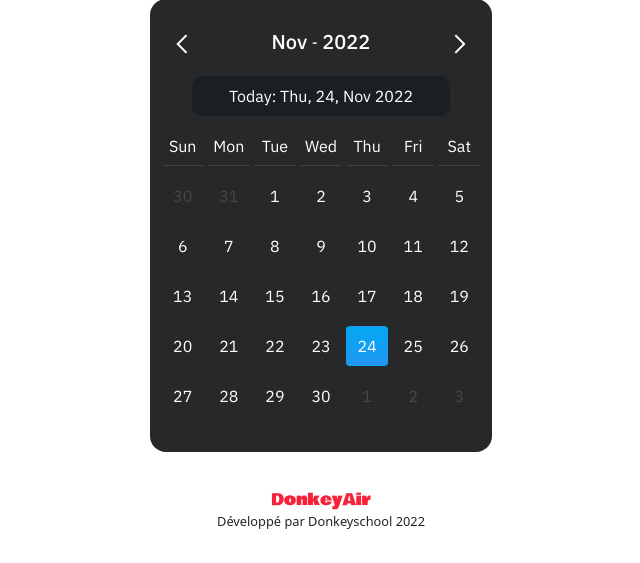
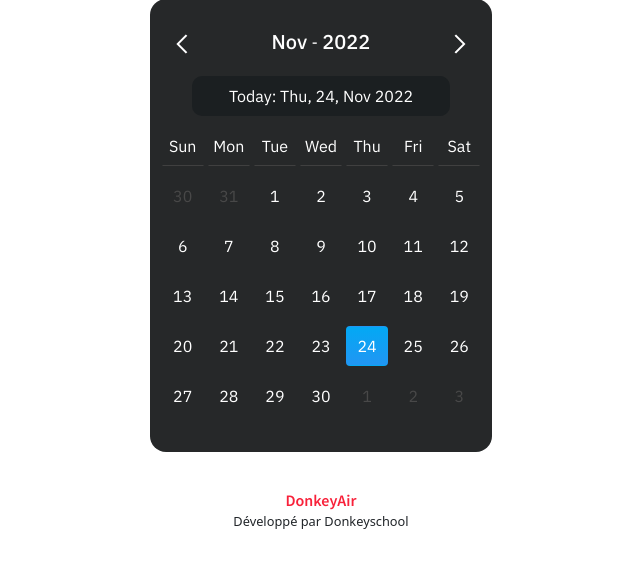
Before and after one commit to thomasbetend/DonkeyAir, a PHP site: page /calendrier in a window 1280 px wide. Shown: the part 280-843 px from the top of the page, without its empty margins (319-959 px from the left). Run offline with PHP 8.4, Linux system fonts and the light colour scheme; the visitor is signed in with stand-in values (Sample User, id 1); some libraries are stand-ins or nearby versions.

Commit message:
little changements footer font and delete 2022

```diff
--- a/footer.php
+++ b/footer.php
@@ -1,6 +1,6 @@
 <footer class="py-3 my-4 footer mt-auto py-3">
 
         <a class="text-center text-footer-DonkeyAir foot" href="https://donkey.school/" target="_blank">DonkeyAir </a>
-        <p class="footer-end">Développé par Donkeyschool 2022</p>
+        <p class="footer-end">Développé par Donkeyschool </p>
 
     </footer>
--- a/header.php
+++ b/header.php
@@ -22,6 +22,7 @@
     <script src="https://code.jquery.com/jquery-3.3.1.slim.min.js" integrity="sha384-q8i/X+965DzO0rT7abK41JStQIAqVgRVzpbzo5smXKp4YfRvH+8abtTE1Pi6jizo" crossorigin="anonymous"></script>
     <script src="https://cdn.jsdelivr.net/npm/popper.js@1.14.7/dist/umd/popper.min.js" integrity="sha384-UO2eT0CpHqdSJQ6hJty5KVphtPhzWj9WO1clHTMGa3JDZwrnQq4sF86dIHNDz0W1" crossorigin="anonymous"></script>
     <script src="https://cdn.jsdelivr.net/npm/bootstrap@4.3.1/dist/js/bootstrap.min.js" integrity="sha384-JjSmVgyd0p3pXB1rRibZUAYoIIy6OrQ6VrjIEaFf/nJGzIxFDsf4x0xIM+B07jRM" crossorigin="anonymous"></script>
+
 </head>
 
 
--- a/styles.css
+++ b/styles.css
@@ -255,7 +255,7 @@ input[type="date"] {
 /* footer */
 
 .text-footer-DonkeyAir {
-    font-family: var(--font1);
+    font-family: var(--font2);
     font-weight: 100;
     color: rgb(248, 33, 58);
     display: flex;
@@ -266,6 +266,8 @@ input[type="date"] {
     display: flex;
     justify-content: center;
     font-size: 0.8em;
+    --font2 : 'SourceSansPro-SemiBold';
+
 }
 
 
```
Also changed, not shown: 1 other file.
